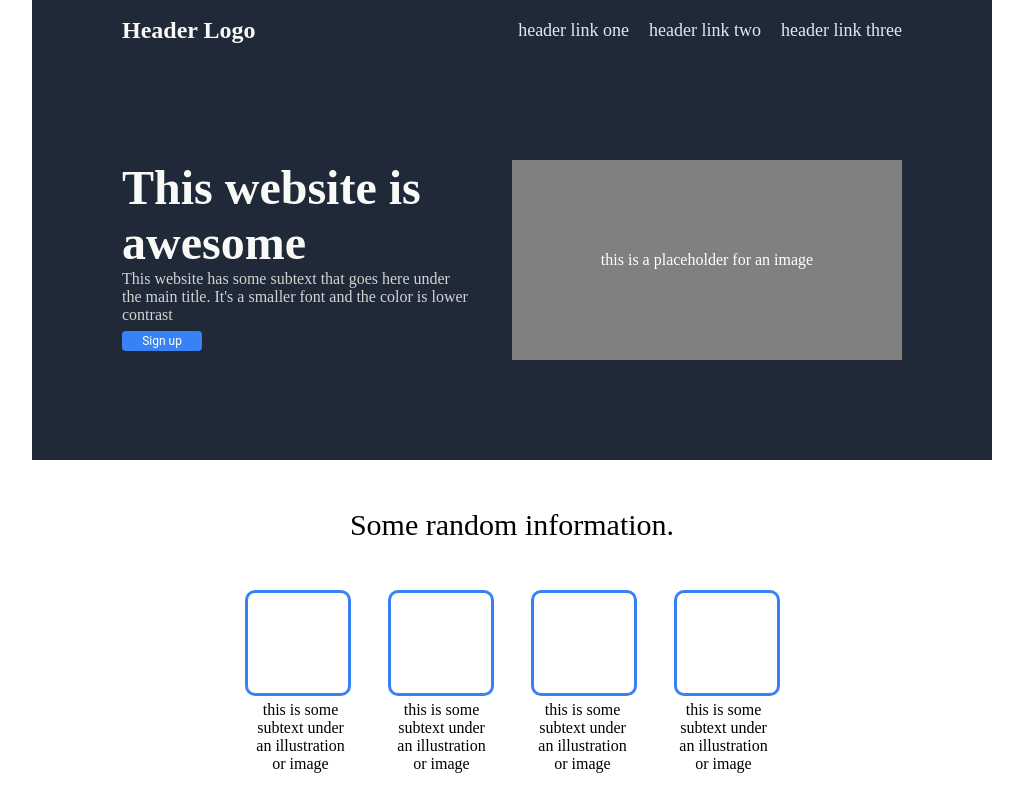
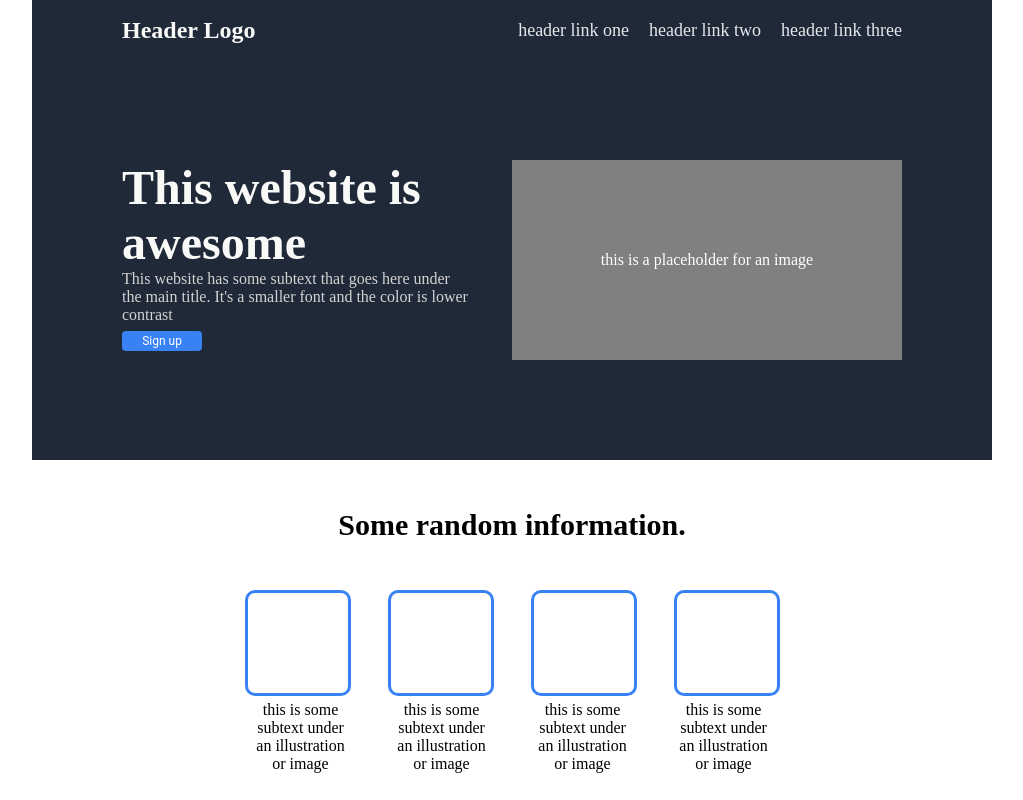
Before and after one commit to craigmasters/landing-page, a plain HTML site: page index.html in a window 1280 px wide. Shown: the top 800 px of the page, without its empty margins (128-1151 px from the left). Drawn offline with Linux system fonts and the light colour scheme.

Commit message:
Bolden header text

```diff
--- a/style.css
+++ b/style.css
@@ -108,7 +108,8 @@ button:hover {
 .information-header {
     font-size: 30px;
     text-align: center;
-    padding-top: 48px
+    padding-top: 48px;
+    font-weight: bold;
 }
 
 .information {
```
